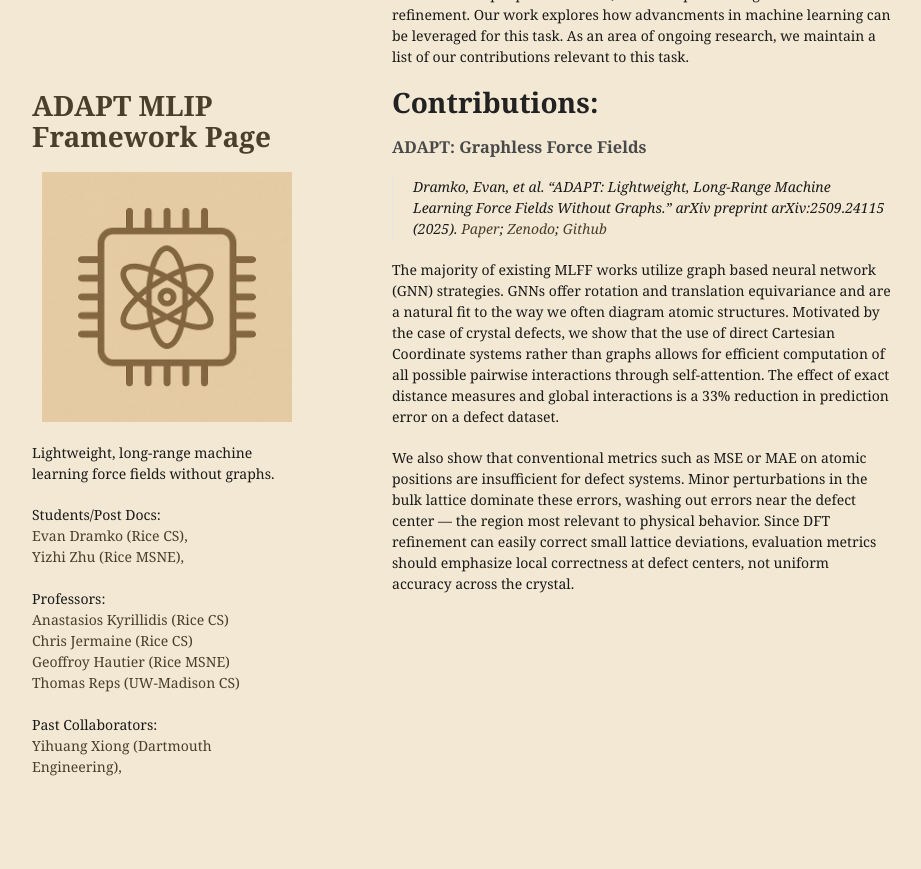
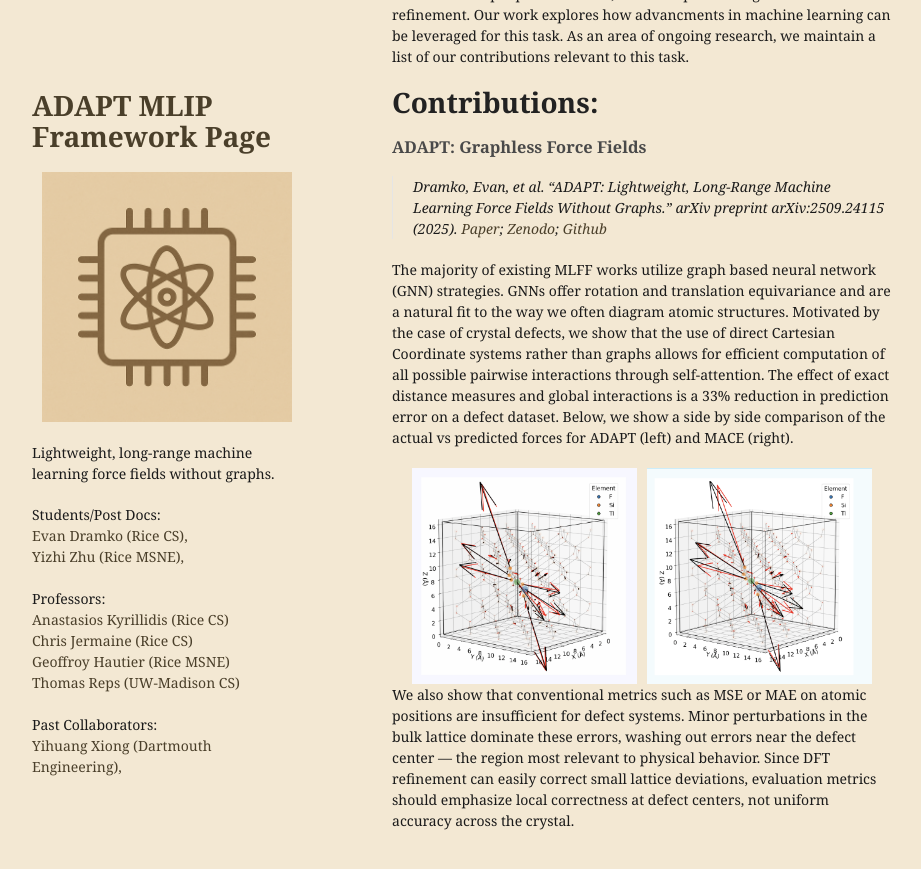
Before and after one commit to EvanDramko/ADAPT_webpage, a Jekyll site: the page built from index.md, in a window 1280 px wide and 900 px high, scrolled down 682 px. Shown: the top 869 px of the window, without its empty margins (178-1099 px from the left). Built offline with Jekyll 4.4.1, drawn with Linux system fonts in a browser that asks for light colours; our own code applies the rules of GitHub Pages for plain Markdown files.

Commit message:
added images

```diff
--- a/index.md
+++ b/index.md
@@ -13,8 +13,13 @@ Our work explores how advancments in machine learning can be leveraged for this
 # Contributions:
 
 ### ADAPT: Graphless Force Fields
-> Dramko, Evan, et al. "ADAPT: Lightweight, Long-Range Machine Learning Force Fields Without Graphs." arXiv preprint arXiv:2509.24115 (2025). [Paper](https://arxiv.org/abs/2509.24115); [Zenodo](https://zenodo.org/records/17317543); [Github](https://github.com/EvanDramko/ADAPT_Released)
+> Dramko, Evan, et al. "ADAPT: Lightweight, Long-Range Machine Learning Force Fields Without Graphs." arXiv preprint arXiv:2509.24115 (2025). [Paper](https://arxiv.org/abs/2509.24115); [Zenodo](https://zenodo.org/records/17347558); [Github](https://github.com/EvanDramko/ADAPT_Released)
 
-The majority of existing MLFF works utilize graph based neural network (GNN) strategies. GNNs offer rotation and translation equivariance and are a natural fit to the way we often diagram atomic structures. Motivated by the case of crystal defects, we show that the use of direct Cartesian Coordinate systems rather than graphs allows for efficient computation of all possible pairwise interactions through self-attention. The effect of exact distance measures and global interactions is a 33% reduction in prediction error on a defect dataset.
+The majority of existing MLFF works utilize graph based neural network (GNN) strategies. GNNs offer rotation and translation equivariance and are a natural fit to the way we often diagram atomic structures. Motivated by the case of crystal defects, we show that the use of direct Cartesian Coordinate systems rather than graphs allows for efficient computation of all possible pairwise interactions through self-attention. The effect of exact distance measures and global interactions is a 33% reduction in prediction error on a defect dataset. Below, we show a side by side comparison of the actual vs predicted forces for ADAPT (left) and MACE (right).
+
+<div style="display: flex; justify-content: center; gap: 10px;">
+  <img src="/assets/img/ours.png" style="width: 45%;">
+  <img src="/assets/img/theirs.png" style="width: 45%;">
+</div>
 
 We also show that conventional metrics such as MSE or MAE on atomic positions are insufficient for defect systems. Minor perturbations in the bulk lattice dominate these errors, washing out errors near the defect center — the region most relevant to physical behavior. Since DFT refinement can easily correct small lattice deviations, evaluation metrics should emphasize local correctness at defect centers, not uniform accuracy across the crystal.
```
Also changed, not shown: assets/img/ours.png (added), assets/img/theirs.png (added).
